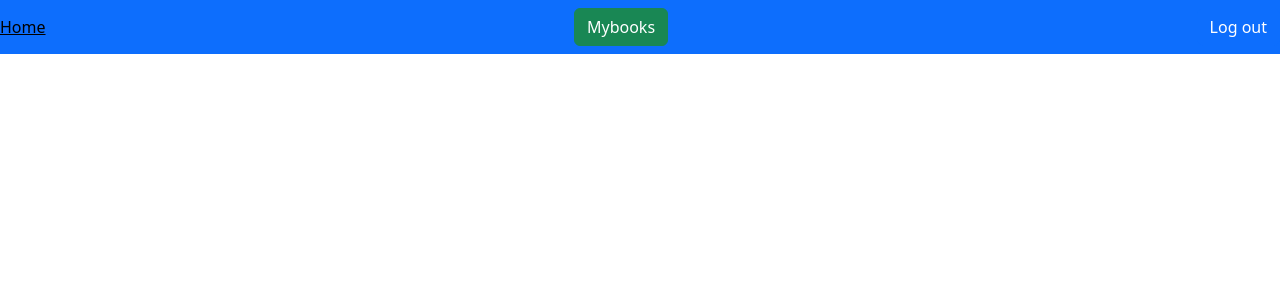
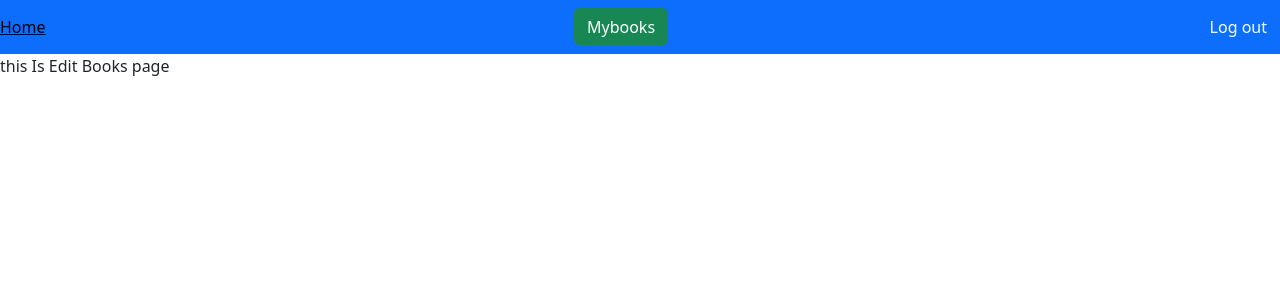
Before and after one commit to Janarthanan-Gnanamurthy/MAD-2, a Vue app in the folder Frontend/: page /admin/book/edit/1 in a window 1280 px wide. Shown: the top 300 px of the page. Built offline with nearby package versions, Linux system fonts and the light colour scheme.

Commit message:
added Edit book page and route

```diff
--- a/Frontend/src/router/index.js
+++ b/Frontend/src/router/index.js
@@ -57,6 +57,11 @@ const router = createRouter({
       component: () => import('../views/EditSectionView.vue')
     },
     {
+      path: '/admin/book/edit/:id',
+      name: 'bookedit',
+      component: () => import('../views/EditBookView.vue')
+    },
+    {
       path: '/admin/stats',
       name: 'adminstats',
       component: () => import('../views/AdminStatsView.vue')
--- /dev/null
+++ b/Frontend/src/views/EditBookView.vue
@@ -0,0 +1,5 @@
+<template>
+    <main>
+        this Is Edit Books page
+    </main>
+</template>
```
